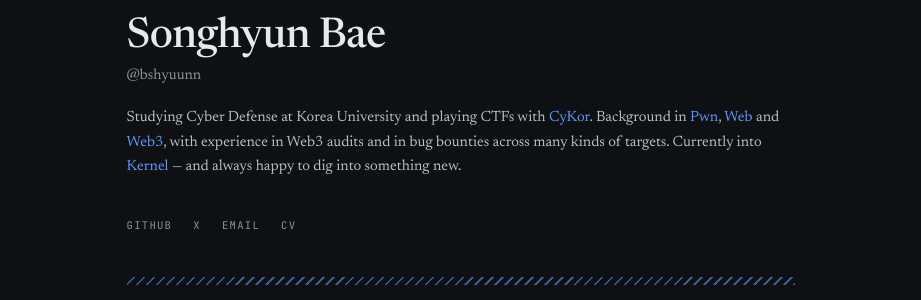
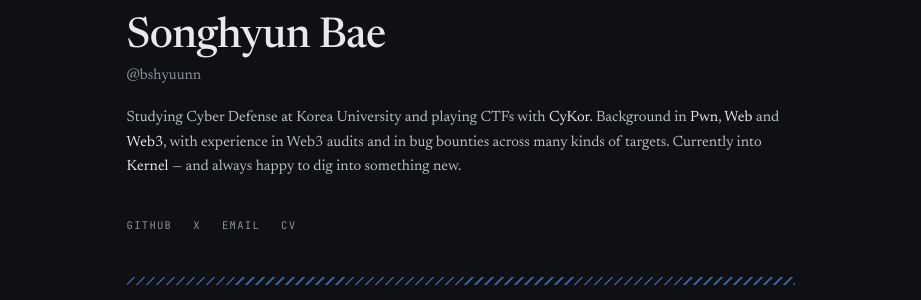
Before and after one commit to bshyuunn/bshyuunn.github.io, a Jekyll site: the page built from index.md, in a window 1280 px wide. Shown: the part 155-455 px from the top of the page, without its empty margins (179-1100 px from the left). Built offline with Jekyll 4.4.1, drawn with Linux system fonts in a browser that asks for light colours; some web fonts are replaced.

Commit message:
Make intro highlight words white instead of accent blue
Co-Authored-By: Claude Sonnet 5 <noreply@anthropic.com>

```diff
--- a/assets/css/site.css
+++ b/assets/css/site.css
@@ -123,7 +123,7 @@ a:focus-visible, summary:focus-visible { outline: 2px solid currentColor; outlin
 .name h1 { margin: 0; font-size: 48px; font-weight: 500; letter-spacing: -0.015em; line-height: 1.1; }
 .name p { margin: 0; }
 .intro { margin: 0; color: var(--soft); }
-.intro .hi { color: var(--accent); }
+.intro .hi { color: var(--fg); }
 .links { margin-top: 14px; display: flex; flex-wrap: wrap; align-items: center; gap: 4px 24px; font-family: var(--mono); font-size: 12px; letter-spacing: 0.12em; text-transform: uppercase; color: var(--muted); }
 .links a { padding: 8px 0; }
 .hero .hatch { margin-top: 20px; }
```
